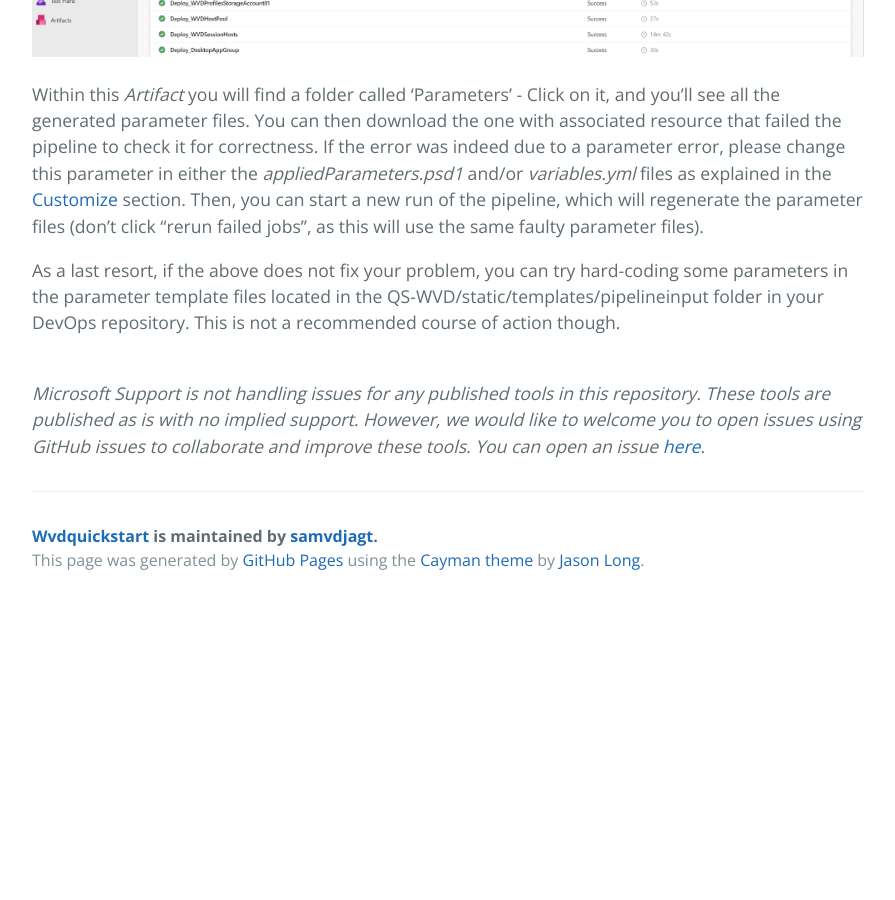
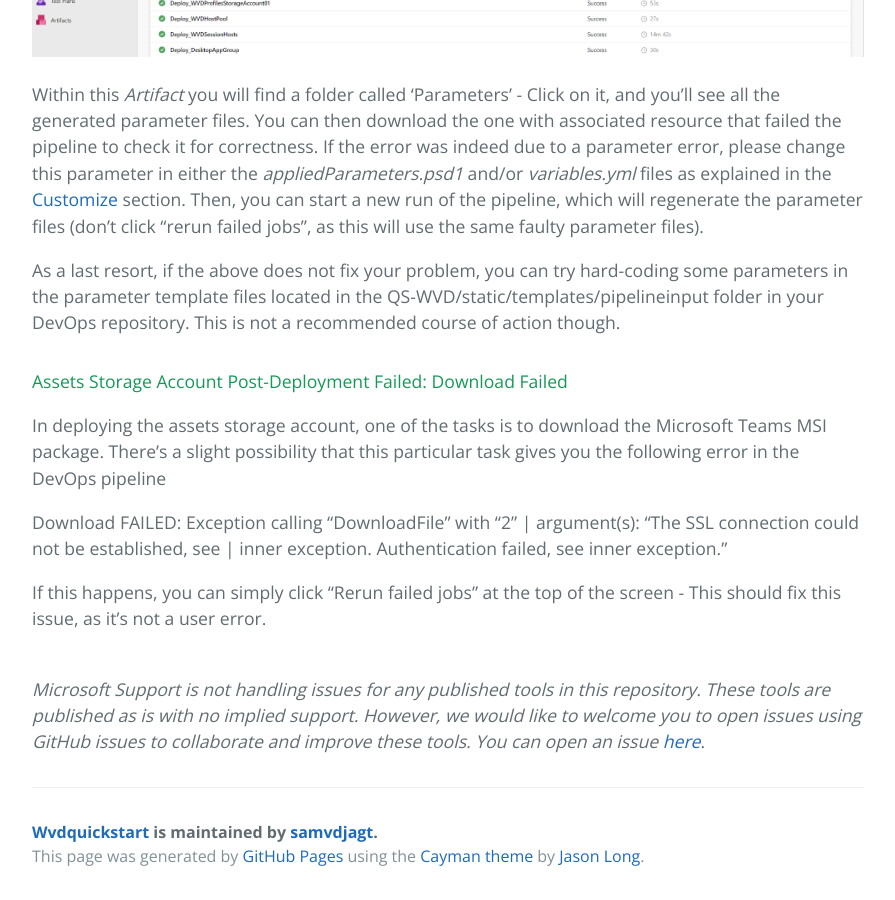
Before and after one commit to samvdjagt/wvdquickstart, a Jekyll site: the page built from troubleshoot.md, in a window 1280 px wide and 900 px high, scrolled down 2088 px. Shown: the whole window, without its empty margins (192-1087 px from the left). Built offline with Jekyll 4.4.1, drawn with Linux system fonts in a browser that asks for light colours; before the commit the page ends 2692 px from its top, so only the background shows below that.

Commit message:
Update troubleshoot.md

```diff
--- a/troubleshoot.md
+++ b/troubleshoot.md
@@ -33,3 +33,12 @@ The first step in troubleshooting any pipeline failures is to check the paramete
 Within this *Artifact* you will find a folder called 'Parameters' - Click on it, and you'll see all the generated parameter files. You can then download the one with associated resource that failed the pipeline to check it for correctness. If the error was indeed due to a parameter error, please change this parameter in either the *appliedParameters.psd1* and/or *variables.yml* files as explained in the <a href="customize" target="_blank">Customize</a> section. Then, you can start a new run of the pipeline, which will regenerate the parameter files (don't click "rerun failed jobs", as this will use the same faulty parameter files).
 
 As a last resort, if the above does not fix your problem, you can try hard-coding some parameters in the parameter template files located in the QS-WVD/static/templates/pipelineinput folder in your DevOps repository. This is not a recommended course of action though.
+
+#### Assets Storage Account Post-Deployment Failed: Download Failed
+In deploying the assets storage account, one of the tasks is to download the Microsoft Teams MSI package. There's a slight possibility that this particular task gives you the following error in the DevOps pipeline
+
+Download FAILED: Exception calling "DownloadFile" with "2"
+     | argument(s): "The SSL connection could not be established, see
+     | inner exception. Authentication failed, see inner exception."
+
+If this happens, you can simply click "Rerun failed jobs" at the top of the screen - This should fix this issue, as it's not a user error.
```
